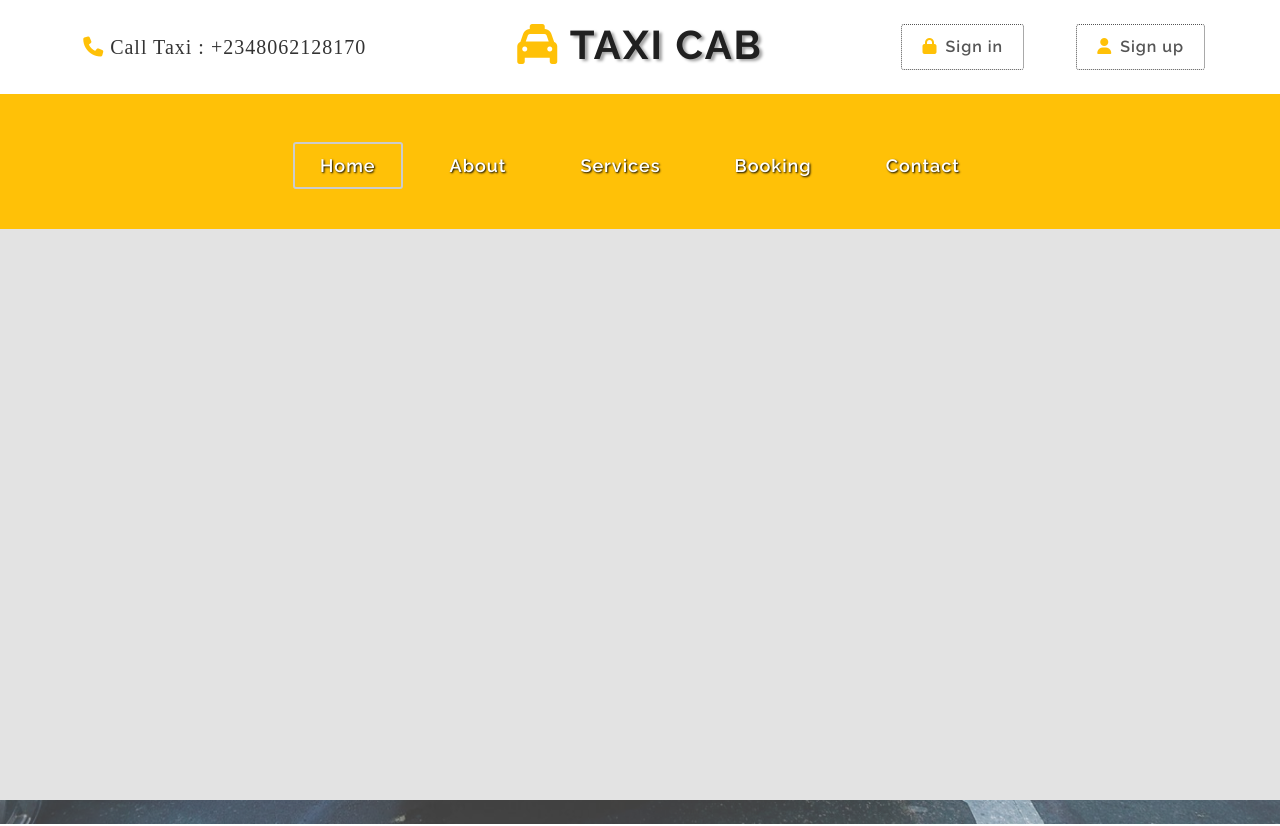
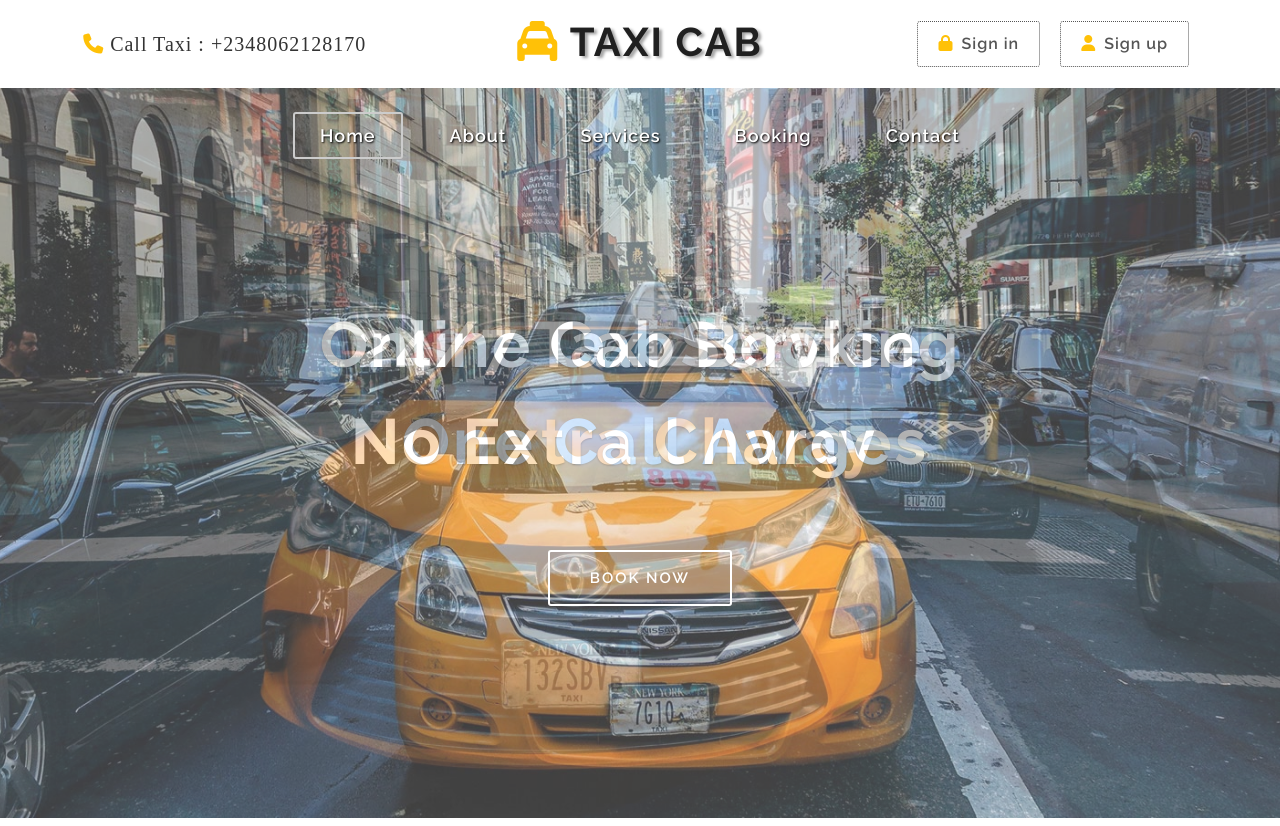
Before and after one commit to Cyber9jaDev/Car-Booking-System, a React (Vite) app in the folder client/: page / in a window 1280 px wide. Shown: the top 826 px of the page. Built offline with nearby package versions, Linux system fonts and the light colour scheme.

Commit message:
updated registration page

```diff
--- a/client/src/components/users/TopNav.tsx
+++ b/client/src/components/users/TopNav.tsx
@@ -4,7 +4,8 @@ import '../../sass/topnav.css';
 
 const TopNav = () => {
   return (
-    <div className='top-bar container-fluid'>
+    <section id="top-nav">
+      <div className='top-bar container-fluid'>
       <div className="h-100">
         <div className="h-100 row justify-content-center align-items-center">
           <div className="col-md-4 col sm-6 log-icons d-flex align-items-center justify-content-center">
@@ -32,6 +33,7 @@ const TopNav = () => {
         </div>
       </div>
     </div>
+    </section>
   )
 }
 
--- a/client/src/pages/users/Login.tsx
+++ b/client/src/pages/users/Login.tsx
@@ -2,7 +2,7 @@ import { Link } from 'react-router-dom'
 
 const Login = () => {
   return (
-    <main>
+    <main id='registration'>
       <div className="container d-flex align-items-center justify-content-center h-100 w-100">
         <form action="">
           <header>
--- a/client/src/pages/users/Signup.tsx
+++ b/client/src/pages/users/Signup.tsx
@@ -26,7 +26,7 @@ const Signup = () => {
   }
 
   return (
-    <main>
+    <main id='registration'>
       <div className="container d-flex align-items-center justify-content-center h-100 w-100">
         <form onSubmit={handleSubmit}>
           <header>
--- a/client/src/sass/signin.scss
+++ b/client/src/sass/signin.scss
@@ -1,4 +1,4 @@
-main{
+#registration{
 
   height: 100vh;
   width: 100%;
--- a/client/src/sass/topnav.css
+++ b/client/src/sass/topnav.css
@@ -1,3 +1,4 @@
+#top-nav{
   .top-bar{
     background: #fff;
     position: relative;
@@ -100,3 +101,4 @@
     .top-forms > .wrapper{ margin: 0 5px }
     .top-forms > .wrapper > span > .nav-link{ font-size: .925em }
   }
+}
```
Also changed, not shown: 2 other files (tests, documents, lock files or other folders). Lines whose indentation alone changed are shown as unchanged.
